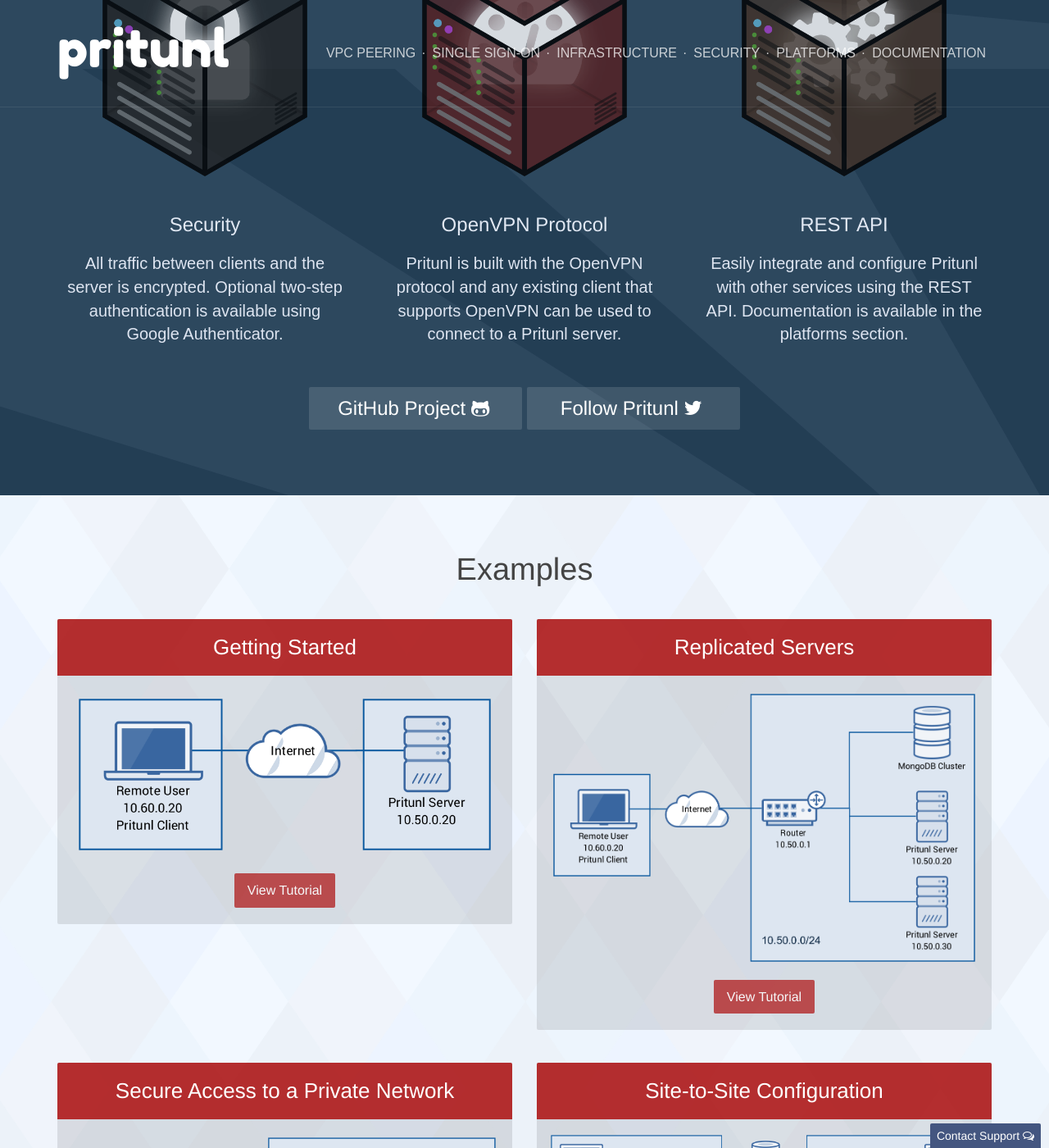
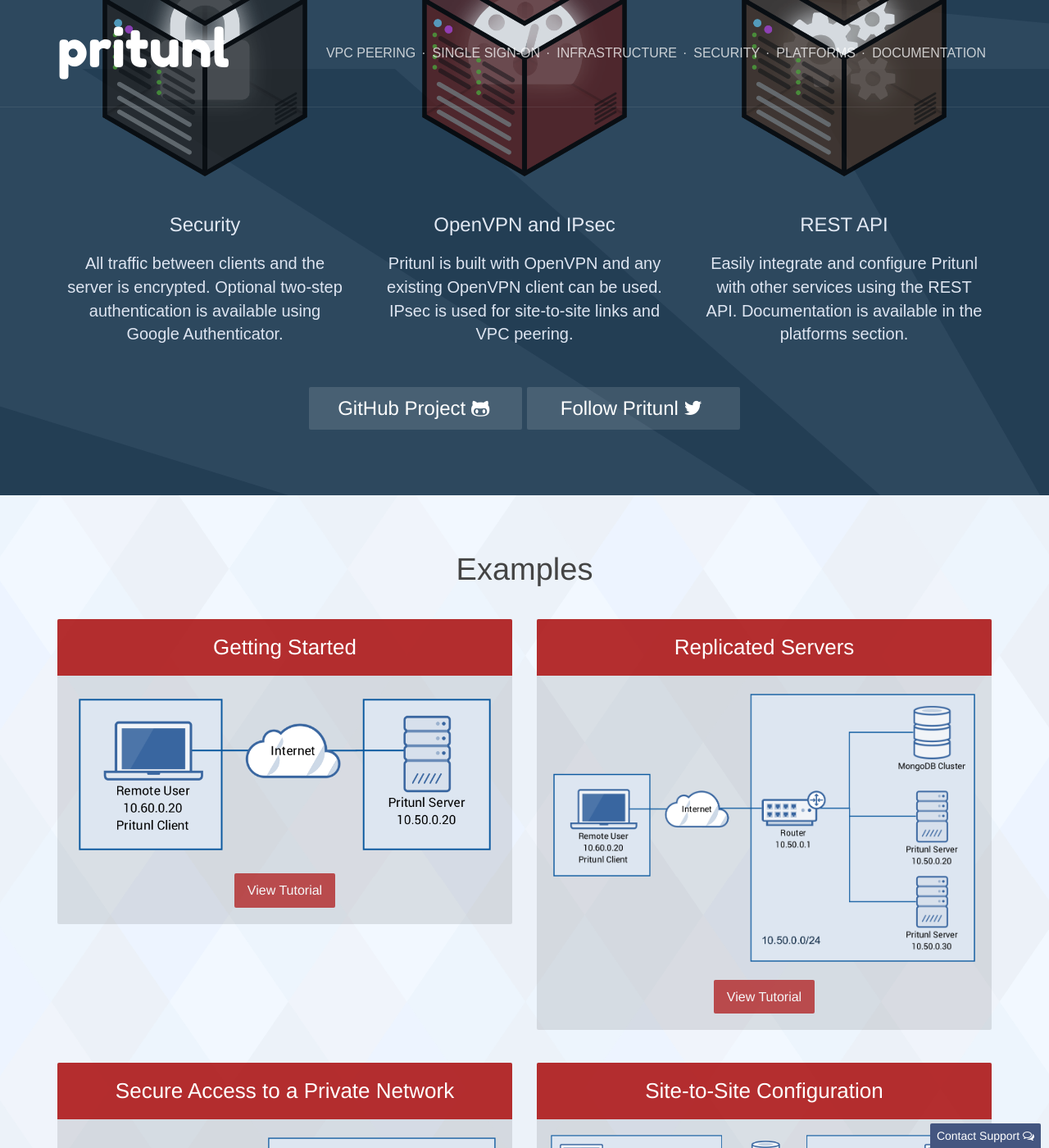
Before and after one commit to pritunl/pritunl.github.io, a Jekyll site: the page built from index.html, in a window 1280 px wide and 1400 px high, scrolled down 6830 px. Shown: the whole window at 82% size. Built offline with Jekyll 4.4.1, drawn with Linux system fonts in a browser that asks for light colours; nearby versions of some CDN libraries; some web fonts are replaced; comment, search, counter and statistics services are not loaded; some of the changed text lies outside the part shown.

Commit message:
Add ipsec information

```diff
--- a/css/main.css
+++ b/css/main.css
@@ -658,7 +658,7 @@
 }
 .promo .overview h2 {
   font-size: 28px;
-  margin-bottom: 20px;
+  margin-bottom: 14px;
   text-shadow: 0 1px 1px rgba(0, 0, 0, 0.3);
 }
 .promo .overview .summary {
@@ -888,6 +888,7 @@
 
 .plans .btn.premium-apple-pay,
 .plans .btn.enterprise-apple-pay,
+.plans .btn.enterprise-plus-apple-pay,
 .plans .btn.support-apple-pay {
   display: none;
   background-color: rgba(0, 0, 0, 0.24);
@@ -1135,6 +1136,9 @@
 .plans .enterprise .price {
   color: #7323ff;
 }
+.plans .enterprise-plus .price {
+  color: #903ae8;
+}
 .plans .support .price {
   color: #a4030c;
 }
@@ -1240,6 +1244,16 @@
   background: -o-linear-gradient(left, #1e4a87 0%, #60209e 100%);
   background: linear-gradient(to right, #1e4a87 0%, #60209e 100%);
   filter: progid:DXImageTransform.Microsoft.gradient(startColorstr='#1e4a87', endColorstr='#60209e', GradientType=1);
+}
+.plans .enterprise-plus img {
+  background: #3c0467;
+  background: -webkit-linear-gradient(left, #3c0467 0%, #400707 100%);
+  background: -webkit-gradient(linear, left top, right top, color-stop(0%, #3c0467), color-stop(100%, #400707));
+  background: -moz-linear-gradient(left, #3c0467 0%, #400707 100%);
+  background: -ms-linear-gradient(left, #3c0467 0%, #400707 100%);
+  background: -o-linear-gradient(left, #3c0467 0%, #400707 100%);
+  background: linear-gradient(to right, #3c0467 0%, #400707 100%);
+  filter: progid:DXImageTransform.Microsoft.gradient(startColorstr='#3c0467', endColorstr='#400707', GradientType=1);
 }
 .plans .support img {
   background: #60209e;
@@ -1788,6 +1802,7 @@
 }
 .premium-sub-alert,
 .enterprise-sub-alert,
+.enterprise-plus-sub-alert,
 .support-sub-alert {
   display: none;
 }
@@ -2331,9 +2346,6 @@
   h3.title {
     font-size: 22px;
   }
-  .promo .overview h2 {
-    font-size: 32px;
-  }
   .promo .overview .summary {
     font-size: 27px;
   }
@@ -2350,9 +2362,6 @@
   }
   h3.title {
     font-size: 24px;
-  }
-  .promo .overview h2 {
-    font-size: 35px;
   }
   .promo .overview .summary {
     font-size: 27px;
@@ -2466,7 +2475,8 @@
     z-index: 10;
   }
   .promo .overview h2 {
-    font-size: 42px;
+    font-size: 34px;
+    margin-left: 10px;
   }
   .promo .overview .summary {
     margin: 0 0 0 10px;
@@ -2561,7 +2571,8 @@
     margin-top: -630px;
   }
   .promo .overview h2 {
-    font-size: 52px;
+    font-size: 40px;
+    margin-bottom: 20px;
   }
   .header .container .navbar-collapse {
     margin-right: 135px;
--- a/index.html
+++ b/index.html
@@ -1,7 +1,7 @@
 ---
 layout: default
 class: index
-title: Pritunl - Open Source Enterprise Distributed OpenVPN Server
+title: Pritunl - Open Source Enterprise Distributed OpenVPN and IPsec Server
 header_class: header-top
 ---
   <section class="promo section offset-header">
@@ -11,7 +11,7 @@
     <div class="container">
       <div class="row">
         <div class="overview col-md-12 col-sm-12 col-xs-12">
-          <h2 class="title">Enterprise Distributed OpenVPN Server</h2>
+          <h2 class="title">Enterprise Distributed OpenVPN and IPsec Server</h2>
           <p class="summary">
             Virtualize your private networks across datacenters and provide simple remote access in minutes<br>
             <a class="title btn btn-lg scrollto get-started" href="https://demo.pritunl.com/">Demo <i class="fa fa-rocket"></i></a>
@@ -193,8 +193,8 @@
           <div class="list-img">
             <img src="img/pritunl_diagram_vpn.png" alt=""/>
           </div>
-          <h3 class="title">OpenVPN Protocol</h3>
-          <p>Pritunl is built with the OpenVPN protocol and any existing client that supports OpenVPN can be used to connect to a Pritunl server.</p>
+          <h3 class="title">OpenVPN and IPsec</h3>
+          <p>Pritunl is built with OpenVPN and any existing OpenVPN client can be used. IPsec is used for site-to-site links and VPC peering.</p>
         </div>
         <div class="item col-md-4 col-sm-4 col-xs-12">
           <div class="list-img">
@@ -698,7 +698,65 @@
             <a class="enterprise-apple-pay title btn btn-lg"></a>
           </div>
         </div>
-        <div class="item support col-lg-3 col-md-6 col-sm-6 col-xs-12">
+        <div class="item enterprise-plus col-lg-3 col-md-6 col-sm-6 col-xs-12">
+          <div class="item-box">
+            <img src="img/pritunl_logo0.png" alt=""/>
+            <h3 class="title">Enterprise+</h3>
+            <ul class="plan-list">
+              <li class="no-select">
+                <span>All Premium features</span>
+                <i class="fa fa-angle-down"></i>
+                <div class="info">
+                  All of the features included with a Premium subscription
+                </div>
+              </li>
+              <li class="no-select">
+                <span>All Enterprise features</span>
+                <i class="fa fa-angle-down"></i>
+                <div class="info">
+                  All of the features included with a Enterprise subscription
+                </div>
+              </li>
+              <li class="no-select">
+                <span>Unlimited links</span>
+                <i class="fa fa-angle-down"></i>
+                <div class="info">
+                  No limit on the number of Pritunl link clients in a single Pritunl cluster
+                </div>
+              </li>
+              <li class="no-select">
+                <span>IPsec site-to-site links</span>
+                <i class="fa fa-angle-down"></i>
+                <div class="info">
+                  Site-to-site links with IPsec using pritunl-link client. Link client does not require database connection
+                </div>
+              </li>
+              <li class="no-select">
+                <span>VPC peering</span>
+                <i class="fa fa-angle-down"></i>
+                <div class="info">
+                  Simple VPC peering and hybrid cloud with Pritunl link client
+                </div>
+              </li>
+              <li class="no-select">
+                <span>Automated link failover</span>
+                <i class="fa fa-angle-down"></i>
+                <div class="info">
+                  Link failover with automated routing table management and automated port forwarding for Unifi links
+                </div>
+              </li>
+            </ul>
+            <h4 class="title price">$100/month</h4>
+            <h4 class="title price" data-toggle="tooltip" title="Contact support for long term subscriptions">$1200/year</h4>
+            <div class="enterprise-plus-sub-alert alert"></div>
+            <a class="enterprise-plus-sub-btn title btn btn-lg">Subscribe <i class="fa fa-credit-card"></i></a>
+            <a class="enterprise-plus-apple-pay title btn btn-lg"></a>
+          </div>
+        </div>
+      </div>
+      <div class="row">
+        <h2 class="title text-center">Support Plan</h2>
+        <div class="item support col-lg-6 col-md-6 col-sm-8 col-xs-12 col-lg-offset-3 col-md-offset-3 col-sm-offset-2">
           <div class="item-box">
             <img src="img/pritunl_logo0.png" alt=""/>
             <h3 class="title">Support</h3>
--- a/js/main.js
+++ b/js/main.js
@@ -855,6 +855,7 @@
   var lockCheckout = function() {
     $('.plans .premium-sub-btn').attr('disabled', 'disabled');
     $('.plans .enterprise-sub-btn').attr('disabled', 'disabled');
+    $('.plans .enterprise-plus-sub-btn').attr('disabled', 'disabled');
     $('.plans .support-sub-btn').attr('disabled', 'disabled');
     $('.plans .premium-apple-pay').attr('disabled', 'disabled');
     $('.plans .enterprise-apple-pay').attr('disabled', 'disabled');
@@ -863,6 +864,7 @@
   var unlockCheckout = function() {
     $('.plans .premium-sub-btn').removeAttr('disabled');
     $('.plans .enterprise-sub-btn').removeAttr('disabled');
+    $('.plans .enterprise-plus-sub-btn').removeAttr('disabled');
     $('.plans .support-sub-btn').removeAttr('disabled');
     $('.plans .premium-apple-pay').removeAttr('disabled');
     $('.plans .enterprise-apple-pay').removeAttr('disabled');
@@ -885,6 +887,13 @@
         description: 'Subscribe to Enterprise ($50/month)',
         panelLabel: 'Subscribe'
       });
+    } else if (plan === 'enterprise_plus') {
+      checkout.open({
+        amount: 10000,
+        name: 'Pritunl Enterprise+',
+        description: 'Subscribe to Enterprise+ ($100/month)',
+        panelLabel: 'Subscribe'
+      });
     } else {
       checkout.open({
         amount: 25000,
@@ -899,6 +908,9 @@
   });
   $('.plans .enterprise-sub-btn').click(function() {
     openCheckout('enterprise');
+  });
+  $('.plans .enterprise-plus-sub-btn').click(function() {
+    openCheckout('enterprise_plus');
   });
   $('.plans .support-sub-btn').click(function() {
     openCheckout('support');
@@ -928,14 +940,24 @@
           amount: '50.00'
         }
       };
+    } else if (plan === 'enterprise_plus') {
+      paymentRequest = {
+        countryCode: 'US',
+        currencyCode: 'USD',
+        requiredShippingContactFields: ['email'],
+        total: {
+          label: 'Enterprise+ ($100/month)',
+          amount: '100.00'
+        }
+      };
     } else {
       paymentRequest = {
         countryCode: 'US',
         currencyCode: 'USD',
         requiredShippingContactFields: ['email'],
         total: {
-          label: 'Support ($750/quarterly)',
-          amount: '750.00'
+          label: 'Support ($250/month)',
+          amount: '250.00'
         }
       };
     }
@@ -979,6 +1001,9 @@
   $('.plans .enterprise-apple-pay').click(function() {
     openApplePay('enterprise');
   });
+  $('.plans .enterprise-plus-apple-pay').click(function() {
+    openApplePay('enterprise_plus');
+  });
   $('.plans .support-apple-pay').click(function() {
     openApplePay('support');
   });
@@ -988,6 +1013,7 @@
     if (available) {
       $('.premium-apple-pay').show('block');
       $('.enterprise-apple-pay').show('block');
+      $('.enterprise-plus-apple-pay').show('block');
       $('.support-apple-pay').show('block');
     }
   });
```
